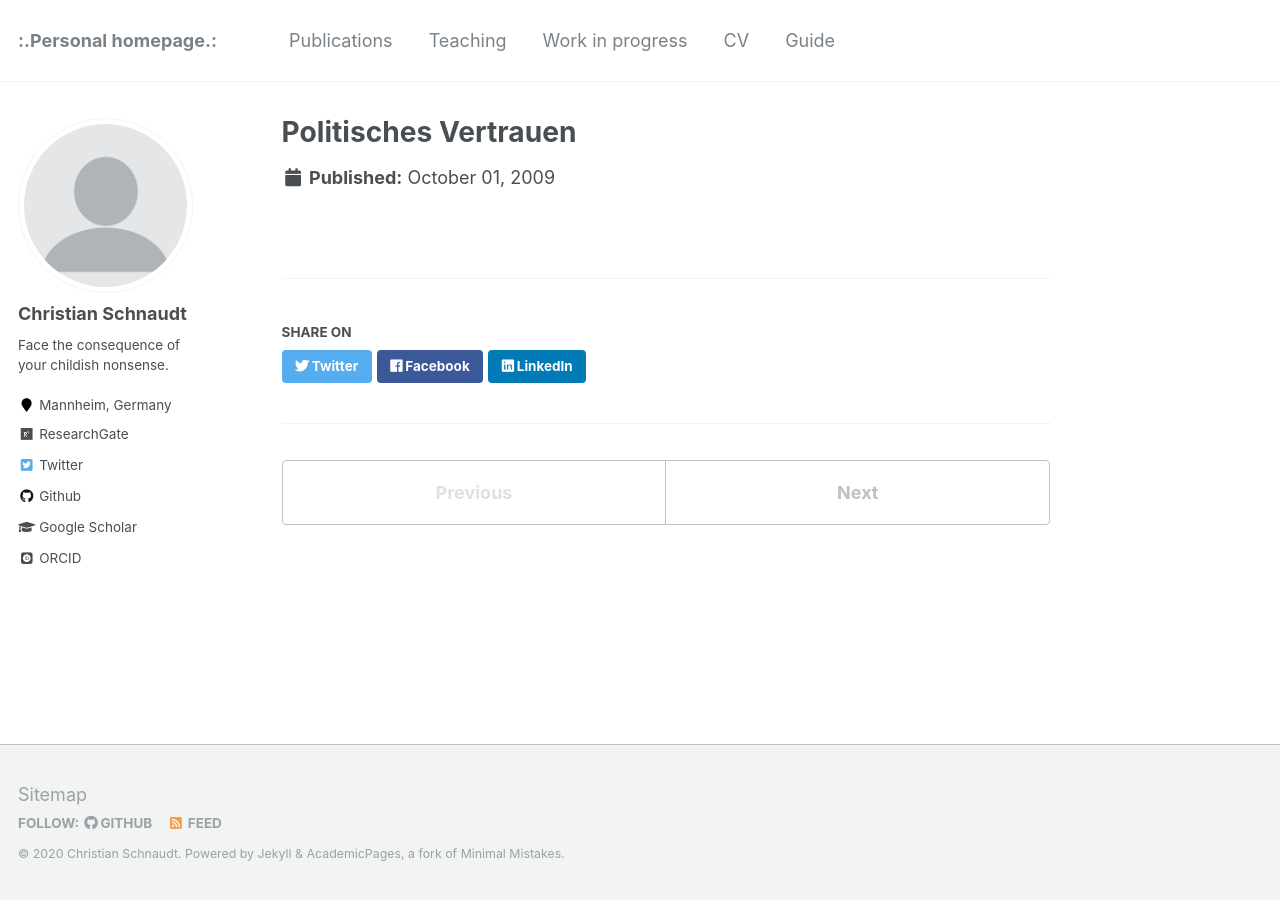
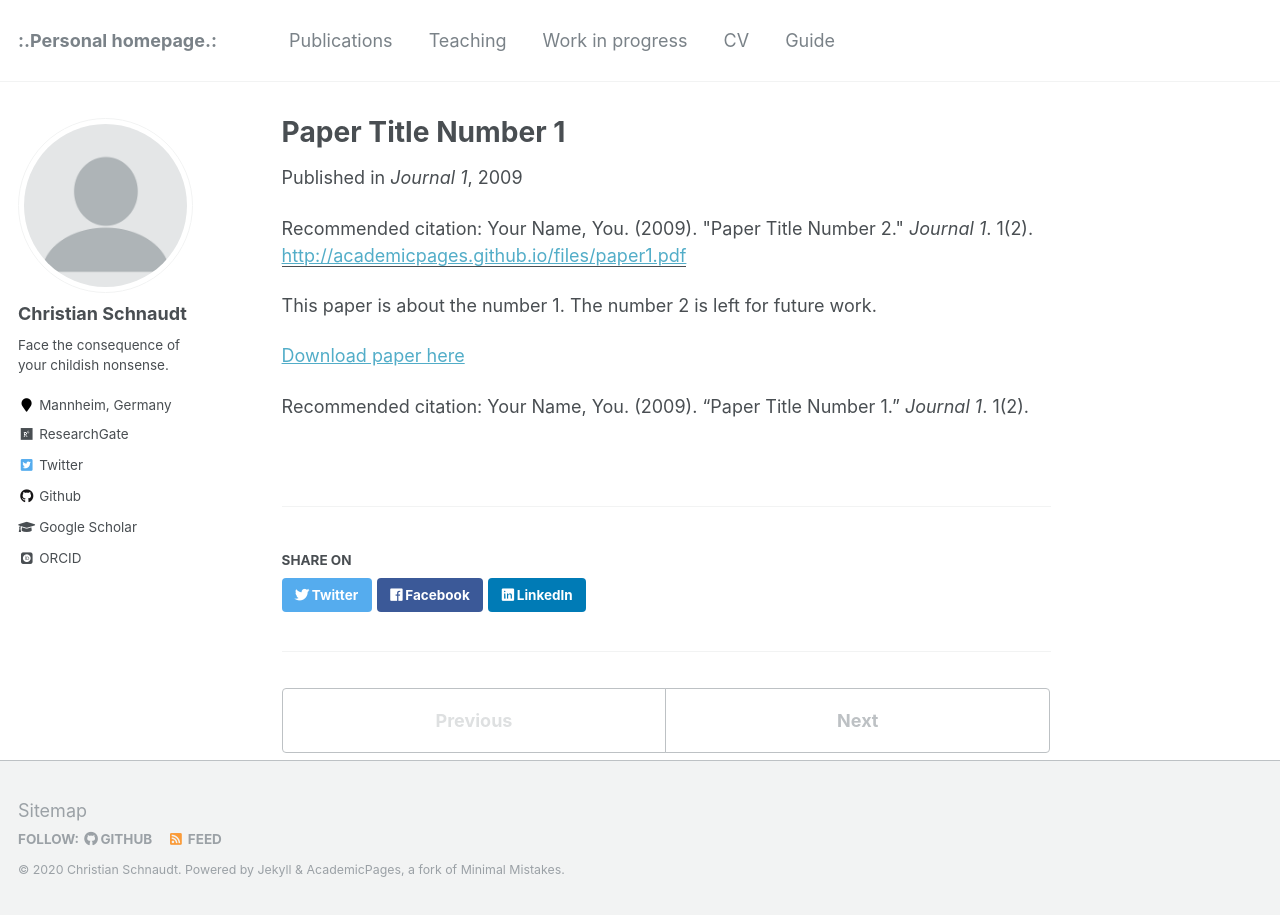
Before and after one commit to cschnaudt/cschnaudt.github.io, a Jekyll site: the page built from _publications/2009-10-01-paper-title-number-1.md, in a window 1280 px wide. Built offline with Jekyll 4.4.1, drawn with Linux system fonts in a browser that asks for light colours; some web fonts are replaced.

Commit message:
Update 2009-10-01-paper-title-number-1.md

```diff
--- a/_publications/2009-10-01-paper-title-number-1.md
+++ b/_publications/2009-10-01-paper-title-number-1.md
@@ -1,3 +1,15 @@
 ---
-title: "Politisches Vertrauen"
+title: "Paper Title Number 1"
+collection: publications
+permalink: /publication/2009-10-01-paper-title-number-2
+excerpt: 'This paper is about the number 1. The number 2 is left for future work.'
+date: 2009-10-01
+venue: 'Journal 1'
+paperurl: 'http://academicpages.github.io/files/paper1.pdf'
+citation: 'Your Name, You. (2009). &quot;Paper Title Number 2.&quot; <i>Journal 1</i>. 1(2).'
 ---
+This paper is about the number 1. The number 2 is left for future work.
+
+[Download paper here](http://academicpages.github.io/files/paper1.pdf)
+
+Recommended citation: Your Name, You. (2009). "Paper Title Number 1." <i>Journal 1</i>. 1(2).
```
